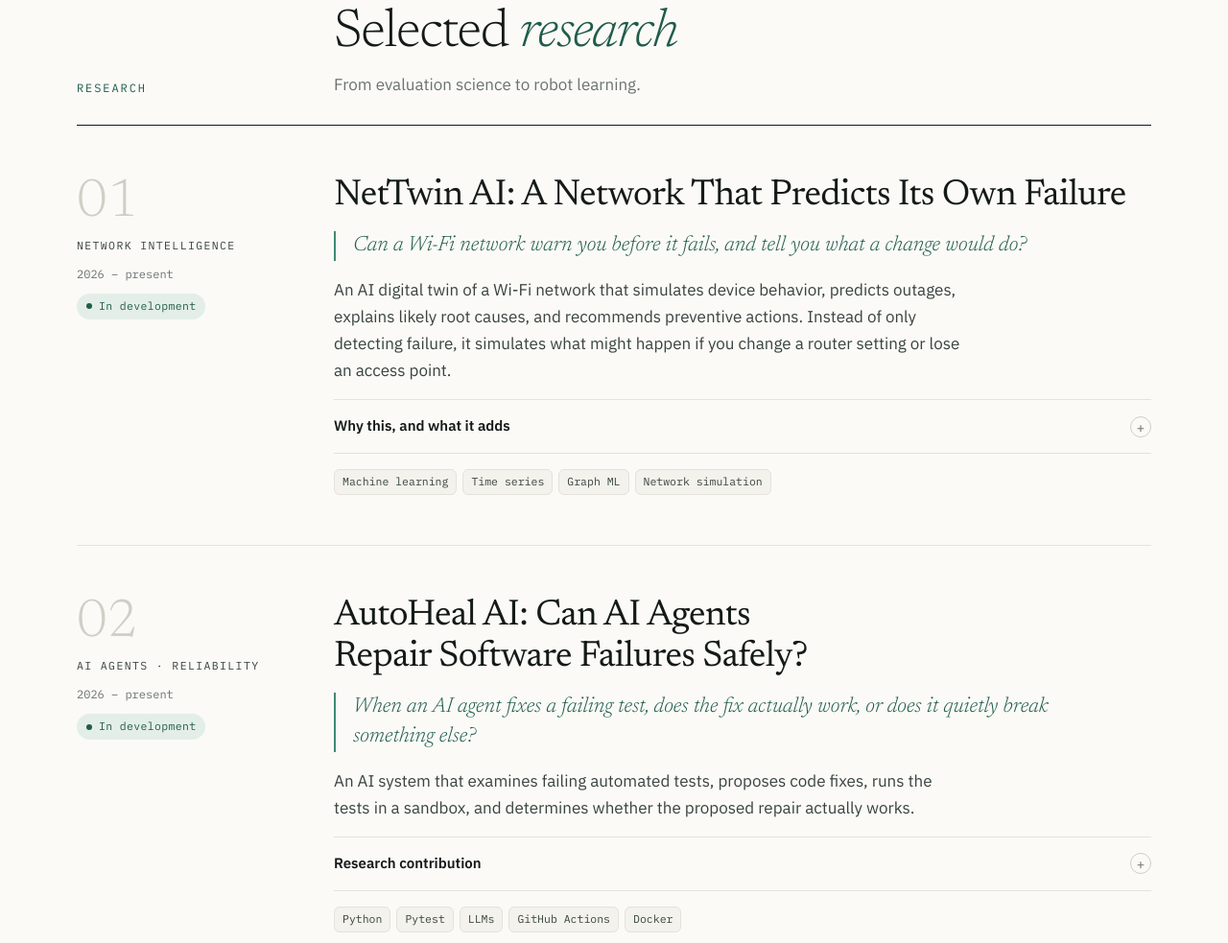
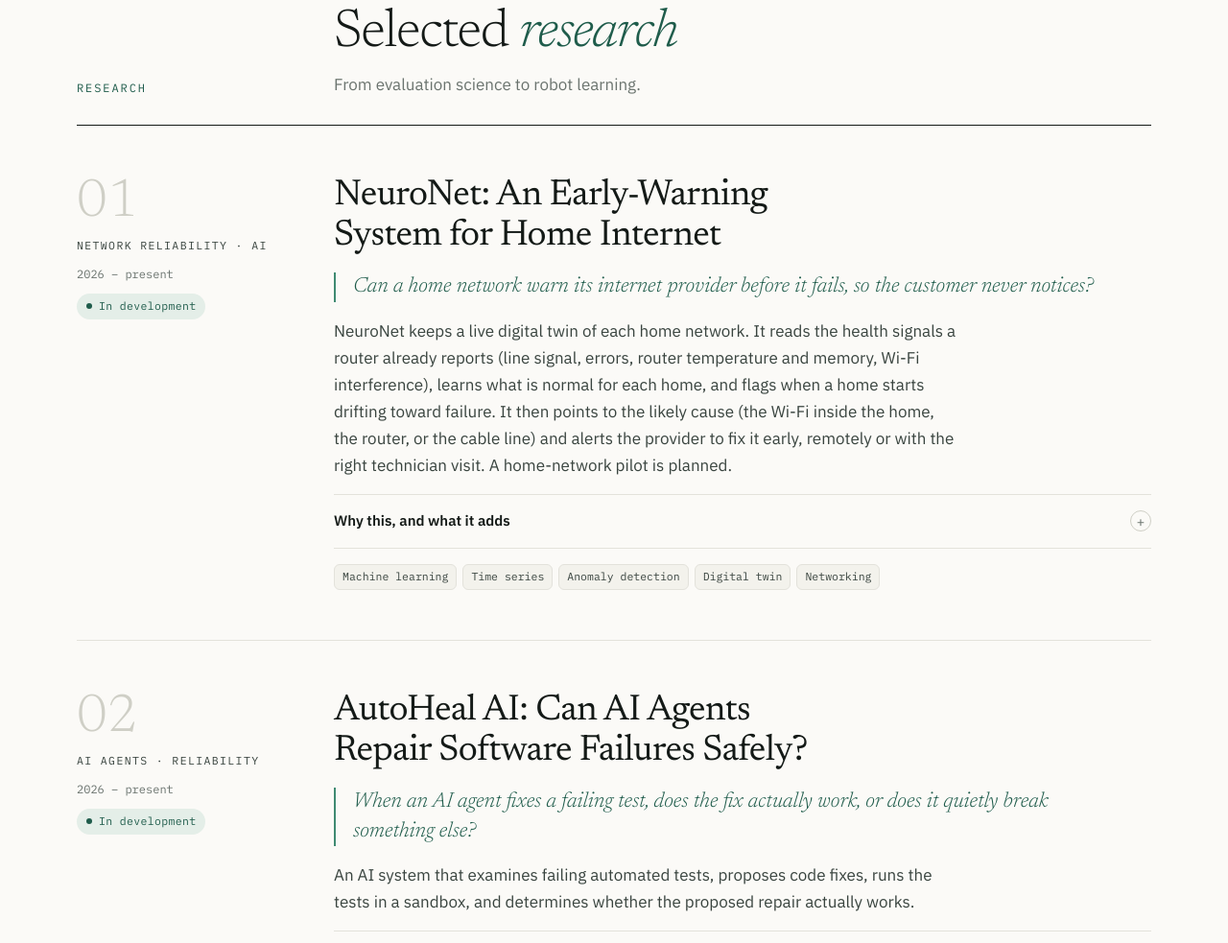
Before and after one commit to spoorthis0209-bit/portfolio, a plain HTML site: page index.html in a window 1280 px wide. Shown: the part 1020-2003 px from the top of the page at 96% size. Drawn offline with Linux system fonts and the light colour scheme.

Commit message:
Add files via upload

```diff
--- a/index.html
+++ b/index.html
@@ -276,27 +276,27 @@ footer a { color: var(--muted); }
         <div><h2 id="research-h">Selected <em>research</em></h2><p>From evaluation science to robot learning.</p></div>
       </div>
 
-      <article class="entry rv" id="nettwin">
+      <article class="entry rv" id="neuronet">
         <div class="rail">
           <span class="num">01</span>
-          <span class="cat">Network intelligence</span>
+          <span class="cat">Network reliability · AI</span>
           <span class="yr">2026 – present</span>
           <span class="status prog">In development</span>
         </div>
         <div class="body">
-          <h3>NetTwin AI: A Network That Predicts Its Own Failure</h3>
-          <p class="q">Can a Wi-Fi network warn you before it fails, and tell you what a change would do?</p>
-          <p>An AI digital twin of a Wi-Fi network that simulates device behavior, predicts outages, explains likely root causes, and recommends preventive actions. Instead of only detecting failure, it simulates what might happen if you change a router setting or lose an access point.</p>
+          <h3>NeuroNet: An Early-Warning System for Home Internet</h3>
+          <p class="q">Can a home network warn its internet provider before it fails, so the customer never notices?</p>
+          <p>NeuroNet keeps a live digital twin of each home network. It reads the health signals a router already reports (line signal, errors, router temperature and memory, Wi-Fi interference), learns what is normal for each home, and flags when a home starts drifting toward failure. It then points to the likely cause (the Wi-Fi inside the home, the router, or the cable line) and alerts the provider to fix it early, remotely or with the right technician visit. A home-network pilot is planned.</p>
           <div>
             <details>
               <summary>Why this, and what it adds <span class="pm">+</span></summary>
               <div class="detail">
-                <div><h5>Origin</h5><p>At Nile Secure I tested enterprise Wi-Fi access points across authentication, interoperability, and long-duration stability. NetTwin asks whether those failures can be predicted before they happen.</p></div>
-                <div><h5>What's different</h5><p>A what-if layer: simulate a configuration change or a lost access point before making it, and see the predicted impact.</p></div>
+                <div><h5>Origin</h5><p>At Nile Secure I tested enterprise Wi-Fi access points across authentication, interoperability, and long-duration stability. I learned that networks rarely fail suddenly; they show small warning signs hours or days before. NeuroNet is built to catch those signs.</p></div>
+                <div><h5>Where it's going</h5><p>Stage 1 is early warning. Next comes automatic fixes for simple problems, such as restarting a stuck router or moving Wi-Fi to a quieter channel, then a self-healing network that looks after itself.</p></div>
               </div>
             </details>
           </div>
-          <div class="chips"><span>Machine learning</span><span>Time series</span><span>Graph ML</span><span>Network simulation</span></div>
+          <div class="chips"><span>Machine learning</span><span>Time series</span><span>Anomaly detection</span><span>Digital twin</span><span>Networking</span></div>
         </div>
       </article>
 
```
